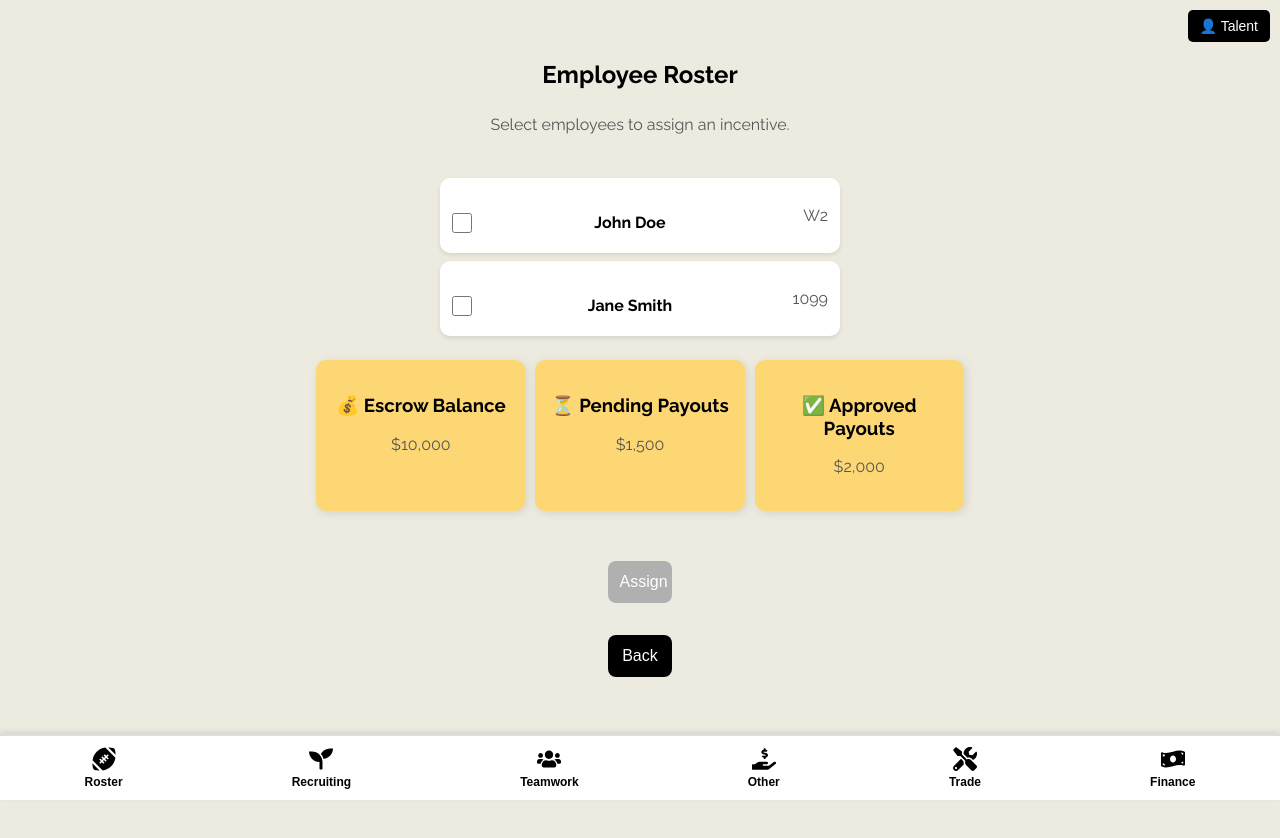
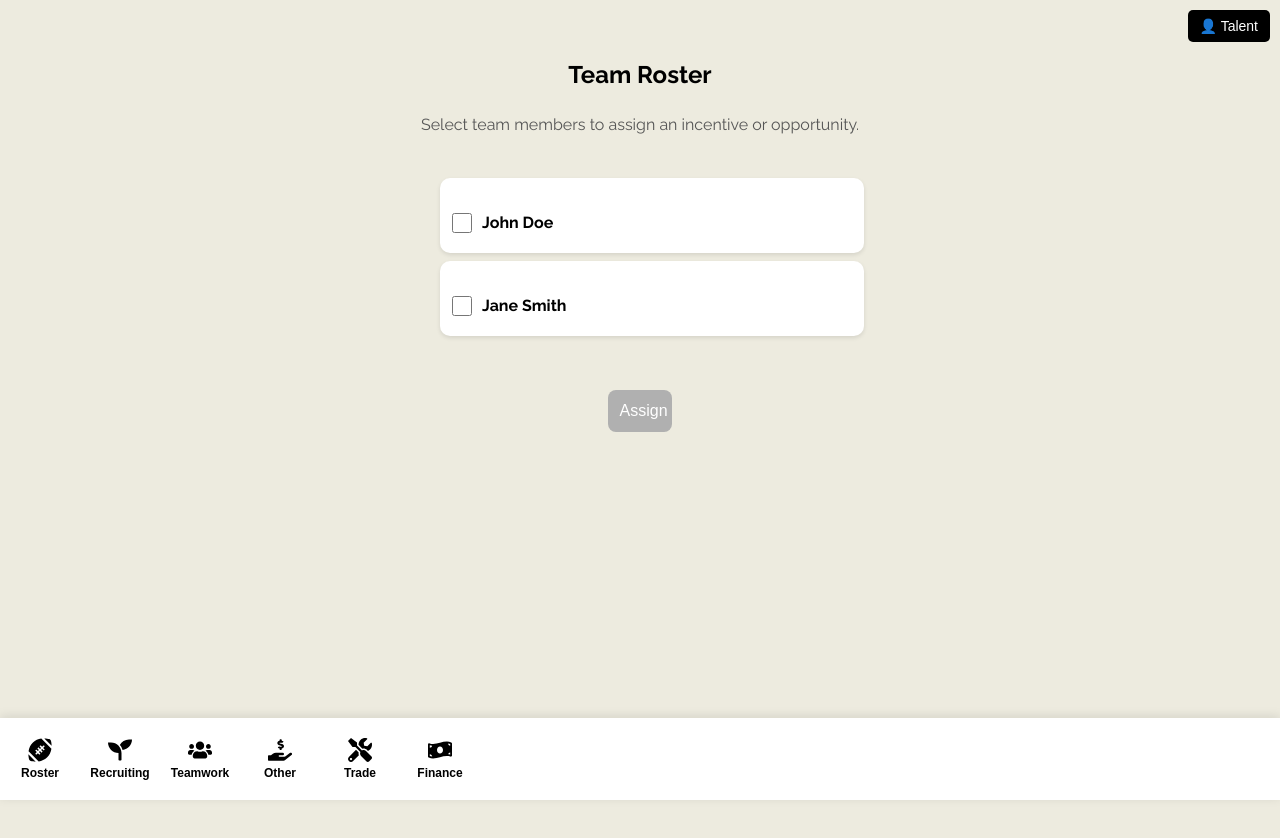
Before and after one commit to flavsdotcom/fieldpay-proto, a React (Create React App) app: page / in a window 1280 px wide. Built offline with nearby package versions, Linux system fonts and the light colour scheme.

Commit message:
refactored adminroster: removed employee type for redesign

```diff
--- a/src/components/Admin/AdminNavbar.css
+++ b/src/components/Admin/AdminNavbar.css
@@ -1,26 +1,36 @@
 .admin-navbar {
+  display: flex;
+  overflow-x: auto; /* Enable horizontal scrolling */
+  white-space: nowrap; /* Prevent items from wrapping */
+  background-color: white;
+  padding: 10px 0;
   position: fixed;
   bottom: 0;
   left: 0;
   width: 100%;
-  background: white;
-  border-top: 2px solid #ddd;
-  display: flex;
-  justify-content: space-around;
-  padding: 10px 0;
-  box-shadow: 0px -2px 5px rgba(0, 0, 0, 0.1);
+  box-shadow: 0 -2px 10px rgba(0, 0, 0, 0.1);
+  scrollbar-width: none; /* Hide scrollbar for Firefox */
+}
+
+/* Hide scrollbar for Webkit browsers */
+.admin-navbar::-webkit-scrollbar {
+  display: none;
 }
 
 .nav-button {
-  background: none;
-  border: none;
+  flex: 0 0 auto; /* Prevent shrinking */
   display: flex;
   flex-direction: column;
   align-items: center;
-  font-size: 14px;
-  color: black;
+  justify-content: center;
+  padding: 10px;
+  font-size: 12px;
+  background: none;
+  border: none;
+  cursor: pointer;
+  width: 80px; /* Adjust based on icon size */
 }
 
-.nav-button:hover {
-  color: #72a2a6;
+.nav-button svg {
+  font-size: 24px; /* Ensure icons are big enough */
 }
--- a/src/components/Admin/AdminRoster.css
+++ b/src/components/Admin/AdminRoster.css
@@ -1,24 +1,7 @@
-/* Financial Summary Tiles */
-.financial-tiles {
-  display: flex;
-  justify-content: space-between;
-  gap: 10px;
-  margin-bottom: 20px;
-}
-
-.tile {
-  flex: 1;
-  background: #fdd774;
-  padding: 15px;
-  border-radius: 10px;
-  text-align: center;
-  box-shadow: 2px 2px 10px rgba(0, 0, 0, 0.1);
-}
-
 /* Admin Roster Container */
 .admin-roster-container {
   padding: 20px;
-  background-color: #edebdf; /* Matches theme */
+  background-color: #edebdf;
   height: 100vh;
   display: flex;
   flex-direction: column;
@@ -57,28 +40,16 @@
   box-shadow: 0px 2px 4px rgba(0, 0, 0, 0.1);
   display: flex;
   align-items: center;
-  justify-content: space-between; /* Ensures left/right alignment */
+  justify-content: space-between;
+  width: 100%;
 }
 
-/* Checkbox & Name Alignment */
+/* Checkbox + Name Wrapper */
 .roster-label {
   display: flex;
   align-items: center;
-  flex-grow: 1; /* Allows name to take available space */
-}
-
-/* Employee Name */
-.roster-name {
-  flex-grow: 1; /* Ensures name expands while keeping alignment */
-  font-weight: bold;
-}
-
-/* Employee Type (W2/1099) */
-.roster-type {
-  font-weight: normal;
-  color: #555;
-  text-align: right;
-  min-width: 50px; /* Ensures alignment remains even */
+  flex-grow: 1;
+  width: 100%;
 }
 
 /* Checkbox */
@@ -86,6 +57,12 @@
   width: 20px;
   height: 20px;
   margin-right: 10px;
+}
+
+/* Name Section */
+.roster-name {
+  flex-grow: 1; /* Expands name to take full space */
+  font-weight: bold;
 }
 
 /* Buttons */
--- a/src/components/Admin/AdminRoster.js
+++ b/src/components/Admin/AdminRoster.js
@@ -6,8 +6,8 @@ const AdminRoster = ({ setActivePage, onSelectUsers }) => {
   const [selectedUsers, setSelectedUsers] = useState([]);
 
   const sampleUsers = [
-    { id: 1, name: "John Doe", type: "W2" },
-    { id: 2, name: "Jane Smith", type: "1099" }
+    { id: 1, name: "John Doe" },
+    { id: 2, name: "Jane Smith" }
   ];
 
   const handleUserSelection = (id) => {
@@ -18,27 +18,16 @@ const AdminRoster = ({ setActivePage, onSelectUsers }) => {
     );
   };
 
-const financialData = {
-  escrowBalance: 5000.00,
-  pendingPayouts: 1200.00,
-  approvedPayouts: 3200.00
-};
-
-
   const proceedToAssignment = () => {
-  if (selectedUsers.length === 0) {
-    alert("Please select at least one employee.");
-    return;
-  }
-  console.log("Selected Users for Incentive:", selectedUsers);
-  onSelectUsers(selectedUsers); // Pass selected users to the next step
-  setActivePage("assign-incentive"); // Navigate to Assign Incentive screen
+    console.log("Selected Users:", selectedUsers);
+    onSelectUsers(selectedUsers);
+    setActivePage("assign-incentive");
   };
 
   return (
     <div className="admin-roster-container">
-    <h2 className="roster-title">Employee Roster</h2>
-    <p className="roster-description">Select employees to assign an incentive.</p>
+      <h2 className="roster-title">Team Roster</h2>
+      <p className="roster-description">Select team members to assign an incentive or opportunity.</p>
 
       {/* Employee List */}
       <ul className="roster-list">
@@ -51,41 +40,25 @@ return (
                 checked={selectedUsers.includes(user.id)}
                 onChange={() => handleUserSelection(user.id)}
               />
-            <span className="roster-name">{user.name}</span>
+              <span className="user-name">{user.name}</span>
+              <span className="user-type">{user.type}</span>
             </label>
-          <span className="roster-type">{user.type}</span>
           </li>
         ))}
       </ul>
 
-    {/* Moved Financial Tiles Below the Roster */}
-    <div className="financial-tiles">
-      <div className="tile">
-        <h3>💰 Escrow Balance</h3>
-        <p>$10,000</p>
-      </div>
-      <div className="tile">
-        <h3>⏳ Pending Payouts</h3>
-        <p>$1,500</p>
-      </div>
-      <div className="tile">
-        <h3>✅ Approved Payouts</h3>
-        <p>$2,000</p>
-      </div>
-    </div>
-
-    {/* Buttons */}
+      {/* Assign Button */}
       <div className="roster-buttons">
-      <Button className="custom-button confirm-btn" onClick={proceedToAssignment} disabled={selectedUsers.length === 0}>
+        <Button
+          className="custom-button confirm-btn"
+          onClick={proceedToAssignment}
+          disabled={selectedUsers.length === 0}
+        >
           Assign
-      </Button>
-      <Button className="custom-button back-btn" onClick={() => setActivePage("home")}>
-        Back
         </Button>
       </div>
     </div>
   );
+}; // ✅ Properly closed the function block
 
-}; // ✅ CLOSE COMPONENT FUNCTION
-
-export default AdminRoster; // ✅ EXPORT DEFAULT STATEMENT (No Extra Spaces)
+export default AdminRoster; // ✅ Correct export
```
Lines whose indentation alone changed are shown as unchanged.
